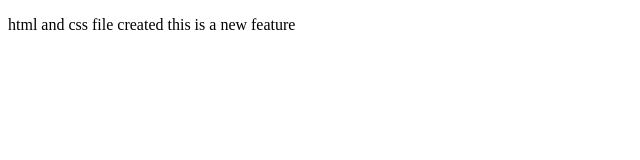
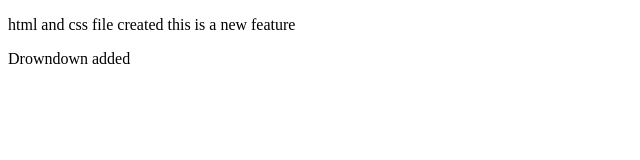
Before and after one commit to tusharpimpalshende/localrepo, a plain HTML site: page index.html in a window 1280 px wide. Shown: the whole page, without its empty margins (0-640 px from the left). Drawn offline with Linux system fonts and the light colour scheme.

Commit message:
dropdown added

```diff
--- a/index.html
+++ b/index.html
@@ -11,5 +11,9 @@
 
         this is a new feature
     </p>
+
+    <dropdown>
+        Drowndown added
+    </dropdown>
 </body>
 </html>
```
